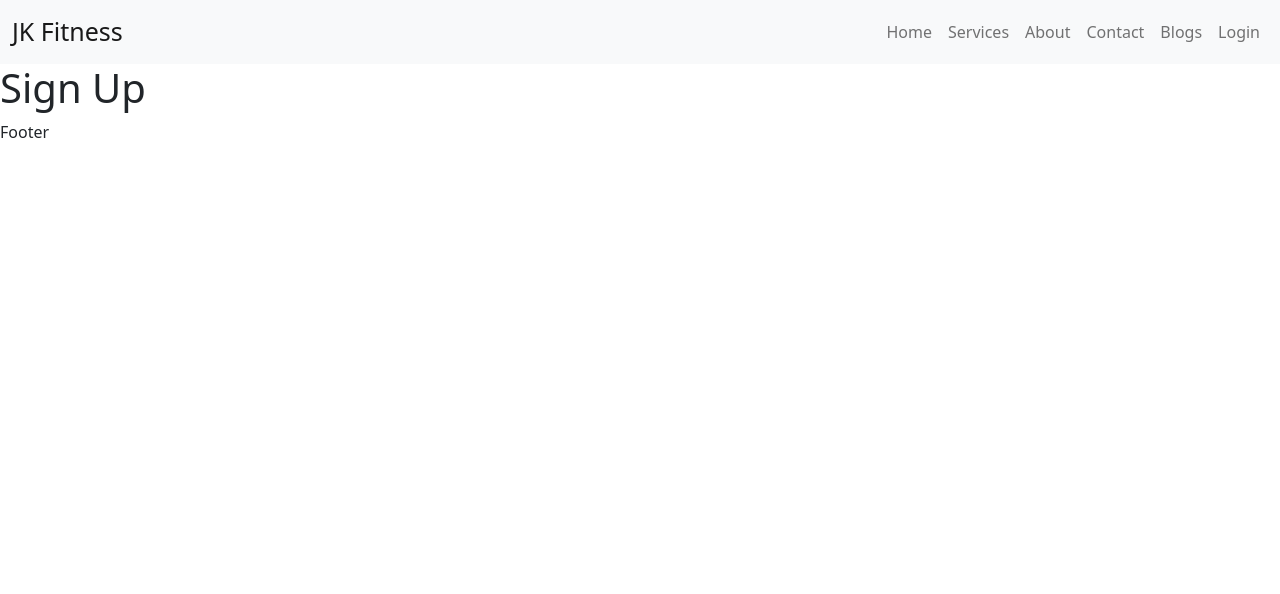
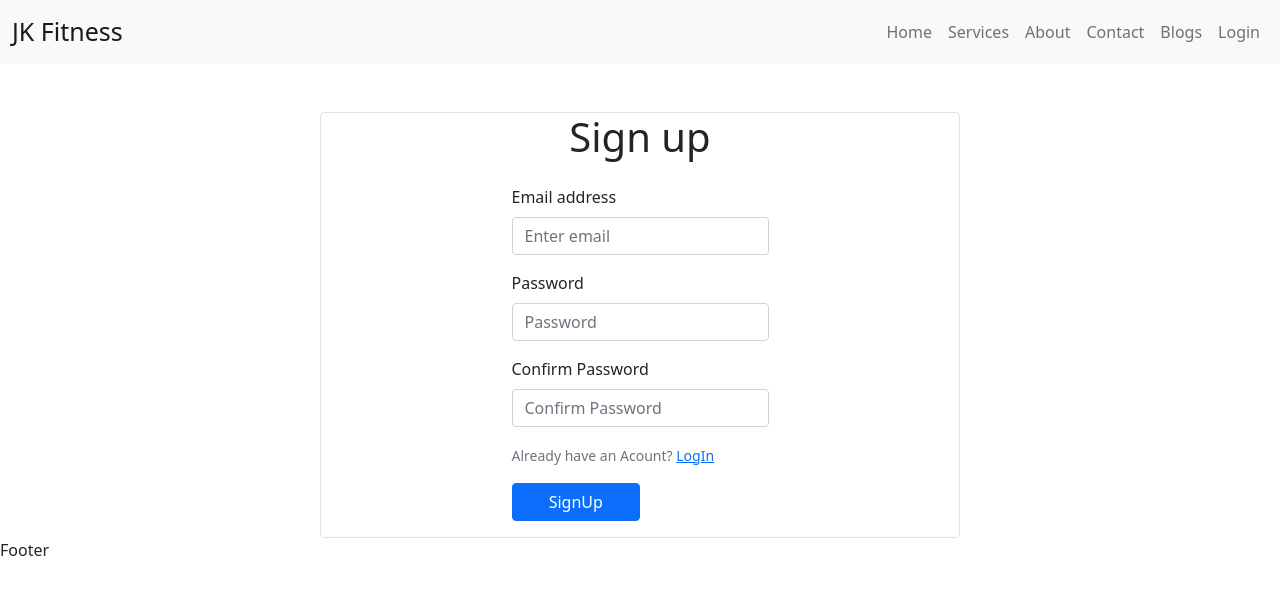
Before and after one commit to ahmed-nasir/independent-service-provider, a React (Create React App) app: page /signup in a window 1280 px wide. Shown: the top 594 px of the page. Built offline with nearby package versions, Linux system fonts and the light colour scheme.

Commit message:
Create sign form

```diff
--- a/src/component/Auth/Login/Login.js
+++ b/src/component/Auth/Login/Login.js
@@ -2,13 +2,14 @@ import React from 'react';
 import { Form } from 'react-bootstrap';
 import { Link } from 'react-router-dom';
 
+
 const Login = () => {
     return (
-        <div className='mt-5 border border-1 w-50 mx-auto'>
+        <div className='mt-5 border border-1 rounded-3 w-50 mx-auto'>
             <div className='text-center'>
                 <h1>Log In</h1>
             </div>
-            <div className='container'>
+            <div className='container p-3'>
                 <div className='d-flex justify-content-center '>
                     <Form  >
                         <Form.Group className="mb-3" controlId="formGroupEmail">
@@ -28,7 +29,7 @@ const Login = () => {
                                 <Link to='/signup'>Create New</Link>
                             </Form.Text>
                         </Form.Group>
-                        <button className='btn btn-primary'>Login</button>
+                        <button className='btn btn-primary w-50'>Login</button>
                     </Form>
                 </div>
             </div>
--- a/src/component/Auth/Signup/Signup.js
+++ b/src/component/Auth/Signup/Signup.js
@@ -1,9 +1,43 @@
-import React from 'react';
+import React, { useState } from 'react';
+import { Form } from 'react-bootstrap';
+import { Link } from 'react-router-dom';
 
 const Signup = () => {
+    const [useInfo,setUserInfo]=useState({
+
+    })
     return (
-        <div>
-            <h1>Sign Up</h1>
+        <div className='mt-5 border border-1 rounded-3 w-50 mx-auto'>
+            <div className='text-center'>
+                <h1>Sign up</h1>
+            </div>
+            <div className='container p-3'>
+                <div className='d-flex justify-content-center '>
+                    <Form >
+                        <Form.Group className="mb-3" controlId="formGroupEmail">
+                            <Form.Label>Email address</Form.Label>
+                            <Form.Control  type="email" placeholder="Enter email" />
+
+                        </Form.Group>
+                        <Form.Group className="mb-3" controlId="formGroupPassword">
+                            <Form.Label>Password</Form.Label>
+                            <Form.Control  type="password" placeholder="Password" />
+                        </Form.Group>
+                        <Form.Group className="mb-3" controlId="formGroupConfirmPassword">
+                            <Form.Label>Confirm Password</Form.Label>
+                            <Form.Control  type="password" placeholder="Confirm Password" />
+
+                        </Form.Group>
+                        <Form.Group className='mb-3' controlId='toggle'>
+                            <Form.Text className="text-muted">
+                                <span>Already have an Acount? </span>
+                                <Link to='/login'>LogIn</Link>
+                            </Form.Text>
+                        </Form.Group>
+                        <button className='btn btn-primary w-50'>SignUp</button>
+                    </Form>
+                </div>
+            </div>
         </div>
     );
 };
```
